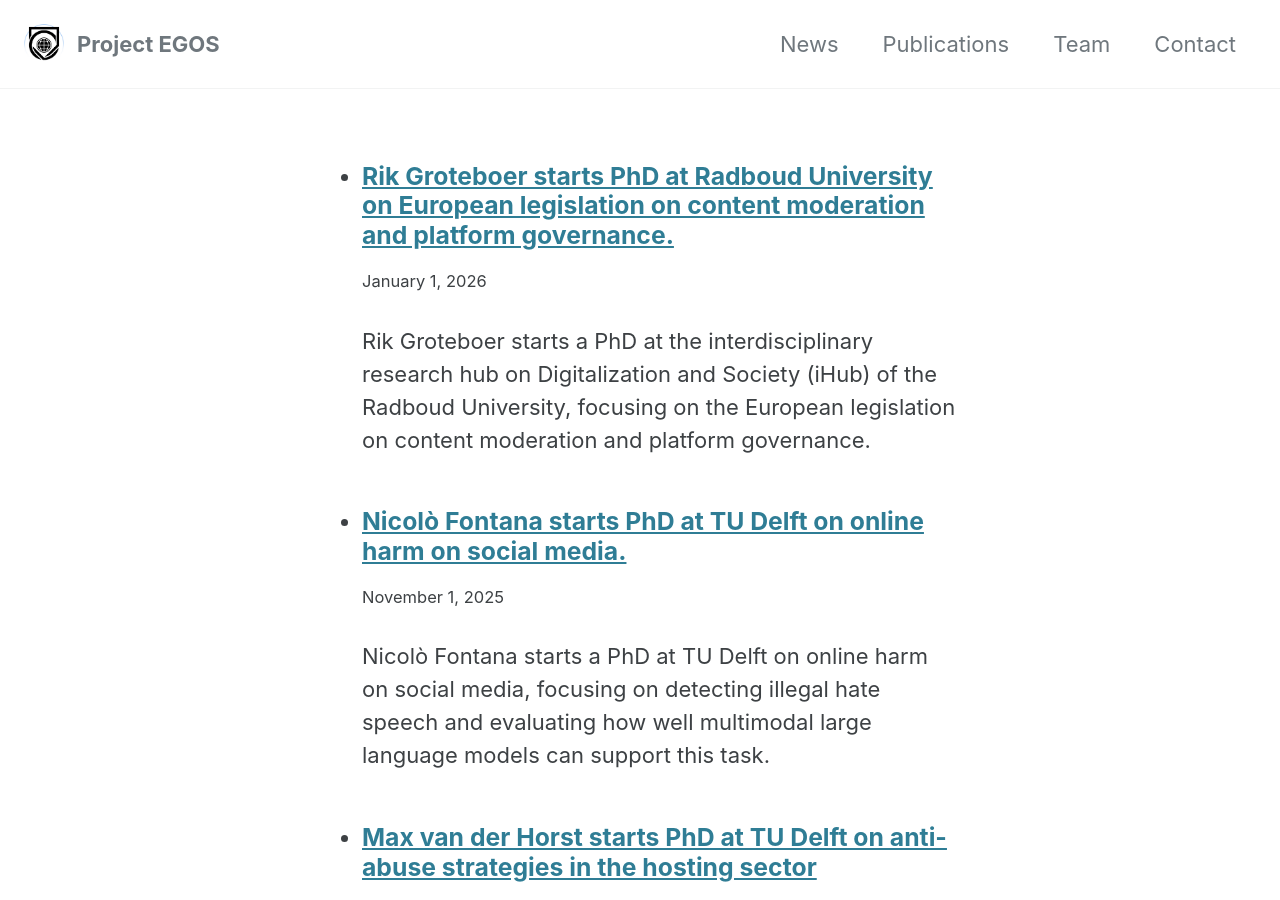
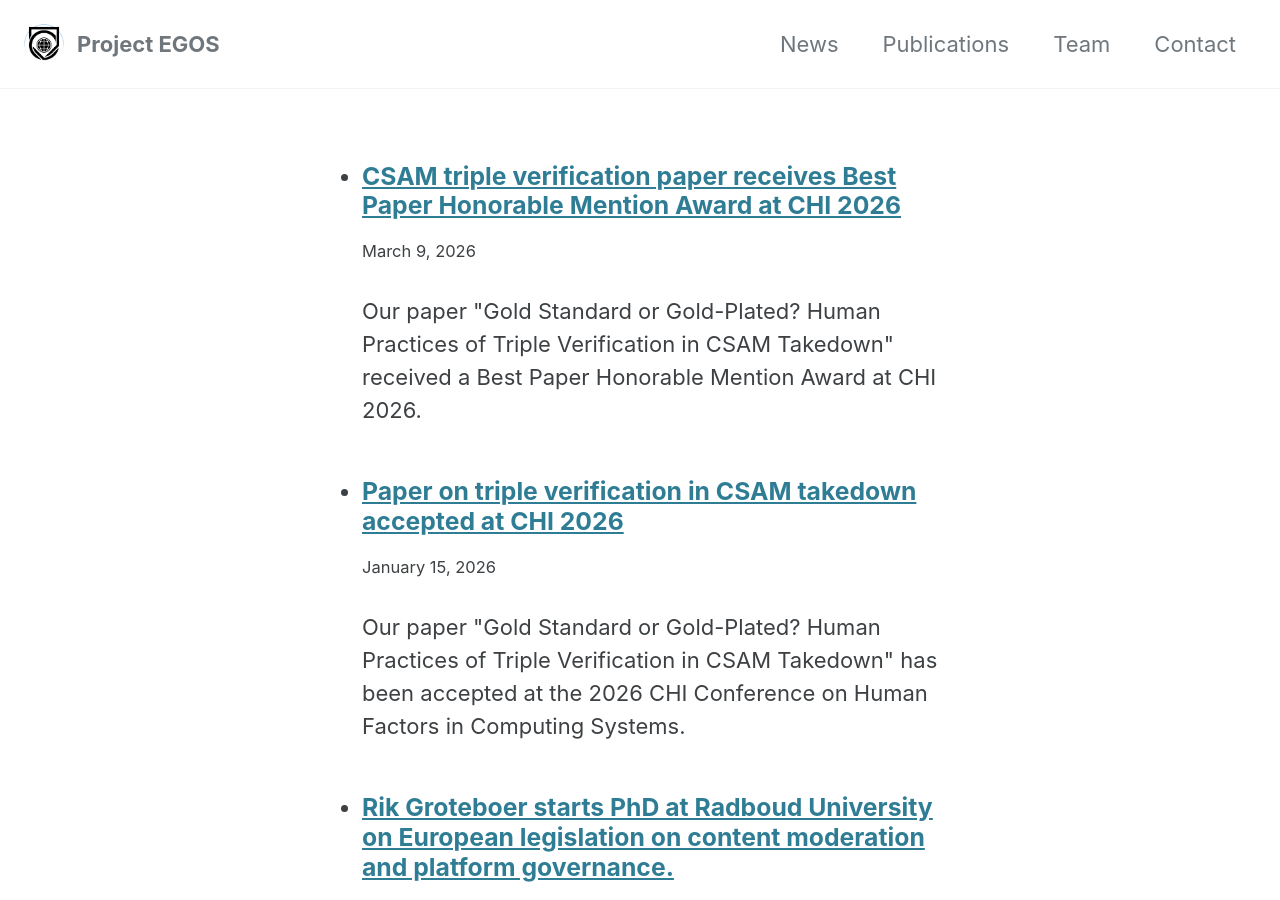
Before and after one commit to Maximand/egos-website, a Jekyll site: the page built from news.md, in a window 1280 px wide and 900 px high. Built offline with Jekyll 4.4.1, drawn with Linux system fonts in a browser that asks for light colours; cached includes are drawn as plain includes.

Commit message:
updates wp3

```diff
--- a/_data/publications.yaml
+++ b/_data/publications.yaml
@@ -1,3 +1,10 @@
+- title: "Gold Standard or Gold-Plated? Human Practices of Triple Verification in CSAM Takedown"
+  authors: "Melissa Rottier, Michel van Eeten, Savvas Zannettou"
+  venue: "Proceedings of the 2026 CHI Conference on Human Factors in Computing Systems (CHI '26)"
+  year: 2026
+  pdf: "https://dl.acm.org/doi/epdf/10.1145/3772318.3791039"
+  award: "🏆 Best Paper Honorable Mention Award"
+
 - title: "Coordinated Vulnerability Disclosure en notificatie in het licht van NIS2"
   authors: "Max van der Horst, Rowin Jansen, Wouter Scherpenisse"
   venue: "Computerrecht"
--- /dev/null
+++ b/_news/2026-01-15-csam-triple-verification-chi-accepted.md
@@ -0,0 +1,15 @@
+---
+title: "Paper on triple verification in CSAM takedown accepted at CHI 2026"
+date: 2026-01-15
+summary: "Our paper \"Gold Standard or Gold-Plated? Human Practices of Triple Verification in CSAM Takedown\" has been accepted at the 2026 CHI Conference on Human Factors in Computing Systems."
+author: "EGOS"
+layout: single
+---
+
+We are happy to announce that our paper *"Gold Standard or Gold-Plated? Human Practices of Triple Verification in CSAM Takedown"*, by Melissa Rottier, Michel van Eeten, and [Savvas Zannettou](/team/savvas-zannettou), has been accepted at the [2026 CHI Conference on Human Factors in Computing Systems (CHI '26)](https://chi2026.acm.org/).
+
+The paper presents a mixed-methods study of how triple verification (requiring three reviewers to agree) is implemented in the classification of child sexual abuse material (CSAM). Drawing on expert interviews, an inter-reliability experiment with Dutch National Police experts who reviewed 2,031 images and videos under different voting conditions, and a focus group, we find that verification practices vary widely, that triple verification is perceived as both a safeguard and a burden, and that expert agreement depends on voting conditions and content type.
+
+You can read the paper [here](https://dl.acm.org/doi/epdf/10.1145/3772318.3791039).
+
+*Stay tuned for updates!*
--- /dev/null
+++ b/_news/2026-03-09-csam-triple-verification-best-paper-award.md
@@ -0,0 +1,15 @@
+---
+title: "CSAM triple verification paper receives Best Paper Honorable Mention Award at CHI 2026"
+date: 2026-03-09
+summary: "Our paper \"Gold Standard or Gold-Plated? Human Practices of Triple Verification in CSAM Takedown\" received a Best Paper Honorable Mention Award at CHI 2026."
+author: "EGOS"
+layout: single
+---
+
+We are delighted to share that our paper *"Gold Standard or Gold-Plated? Human Practices of Triple Verification in CSAM Takedown"*, by Melissa Rottier, Michel van Eeten, and [Savvas Zannettou](/team/savvas-zannettou), received a 🏆 **Best Paper Honorable Mention Award** at the [2026 CHI Conference on Human Factors in Computing Systems (CHI '26)](https://chi2026.acm.org/).
+
+The paper presents a mixed-methods study of how triple verification (requiring three reviewers to agree) is implemented in the classification of child sexual abuse material (CSAM), combining expert interviews, an inter-reliability experiment with Dutch National Police experts, and a focus group.
+
+You can read the paper [here](https://dl.acm.org/doi/epdf/10.1145/3772318.3791039).
+
+*Congratulations to the authors!*
```
Also changed, not shown: publications.md (+1 -0 lines).
